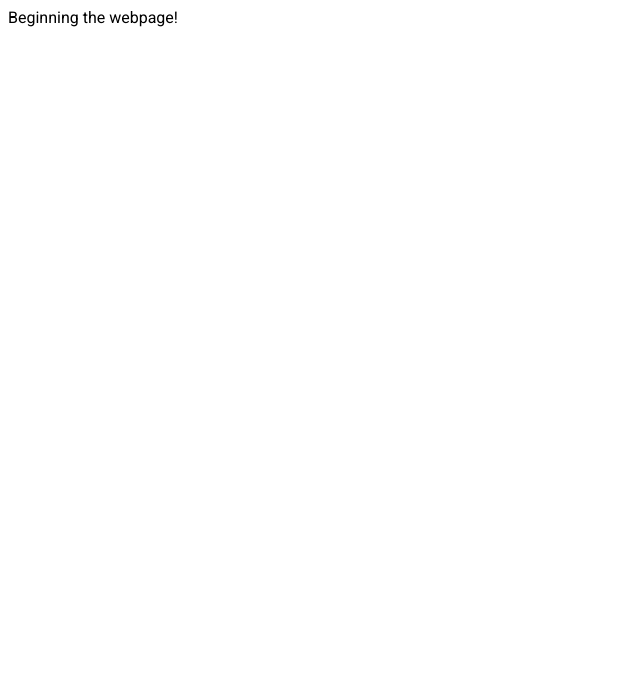
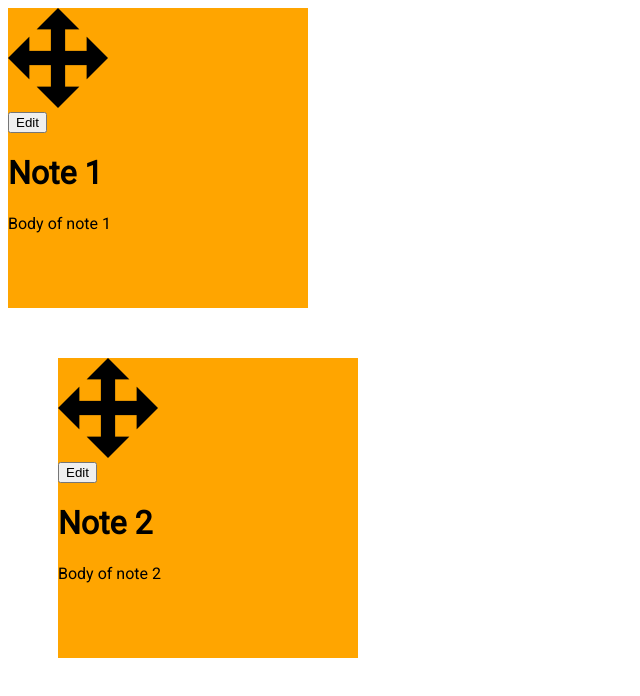
Before and after one commit to zhouselena/noteam, a React (Vite) app: page / in a window 1280 px wide. Shown: the top 696 px of the page, without its empty margins (0-640 px from the left). Built offline with nearby package versions, Linux system fonts and the light colour scheme.

Commit message:
formatted but figuring out draggable

```diff
--- a/package.json
+++ b/package.json
@@ -25,10 +25,12 @@
   "dependencies": {
     "@vitejs/plugin-react": "^4.2.1",
     "axios": "^1.6.8",
+    "immer": "^10.0.4",
     "jquery": "^3.7.1",
     "lodash.debounce": "^4.0.8",
     "react": "^18.2.0",
     "react-dom": "^18.2.0",
+    "react-draggable": "^4.4.6",
     "react-router": "^6.22.3"
   }
 }
--- a/src/components/App.jsx
+++ b/src/components/App.jsx
@@ -1,7 +1,39 @@
-import React from 'react';
+import React, { useState } from 'react';
+import { produce } from 'immer';
+import Note from './note';
 
 function App() {
-  return <div className="test">Beginning the webpage!</div>;
+  const [notes, setNotes] = useState({
+    id1: {
+      title: 'Note 1',
+      text: 'Body of note 1',
+      x: 0,
+      y: 0,
+      size: 300,
+      zIndex: 0,
+    },
+    id2: {
+      title: 'Note 2',
+      text: 'Body of note 2',
+      x: 50,
+      y: 50,
+      size: 300,
+      zIndex: 0,
+    },
+  });
+  const updateNote = (id, updatedFields) => {
+    setNotes(produce((draft) => {
+      draft[id] = { ...draft[id], ...updatedFields };
+    }));
+  };
+
+  return (
+    <div>
+      {Object.entries(notes).map(([id, note]) => {
+        return <Note id={id} note={note} updateNote={updateNote} />;
+      })}
+    </div>
+  );
 }
 
 export default App;
--- /dev/null
+++ b/src/components/note.jsx
@@ -0,0 +1,42 @@
+import React, { useState } from 'react';
+import Draggable from 'react-draggable';
+
+function Note(props) {
+  const [edit, setEdit] = useState(false);
+  const handleDrag = (e, ui) => {
+    const updatedNote = { ...props.note };
+    updatedNote.x = ui.x;
+    updatedNote.y = ui.y;
+    props.note.updateNote(props.note.id, updatedNote);
+  };
+  return (
+    <Draggable
+      handle=".drag"
+      grid={[25, 25]} // snapping to grid pixels
+      defaultPosition={{ x: 20, y: 20 }} // if no position given
+      position={{
+        x: props.note.x, y: props.note.y, width: 200, height: 200,
+      }}
+      onDrag={handleDrag}
+    >
+      <div style={{ backgroundColor: 'orange', width: props.note.size, height: props.note.size }}>
+        <img src="../assets/move-icon.png" alt="" className="drag" />
+        {edit ? (
+          <div className="note-div">
+            <button type="button" onClick={() => setEdit(!edit)}>Save</button>
+            <textarea>{props.note.title}</textarea>
+            <textarea>{props.note.text}</textarea>
+          </div>
+        ) : (
+          <div className="note-div">
+            <button type="button" onClick={() => setEdit(!edit)}>Edit</button>
+            <h1>{props.note.title}</h1>
+            <p>{props.note.text}</p>
+          </div>
+        )}
+      </div>
+    </Draggable>
+  );
+}
+
+export default Note;
```
Also changed, not shown: .eslintrc.json, assets/move-icon.png (added), src/components/newnotebar.jsx (added), 1 other file (tests, documents, lock files or other folders).
